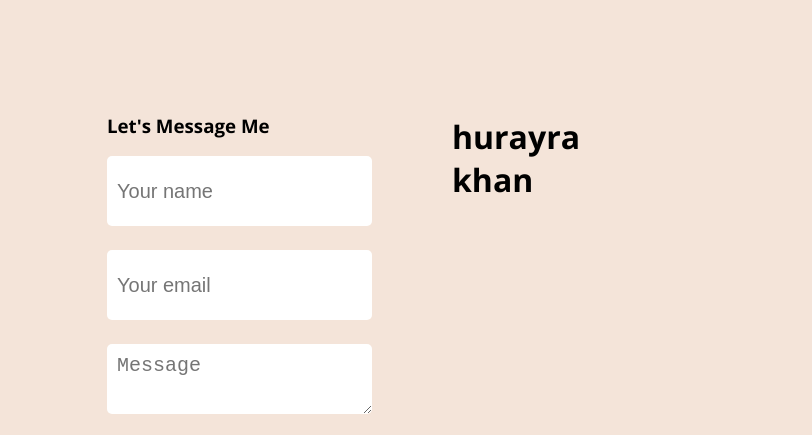
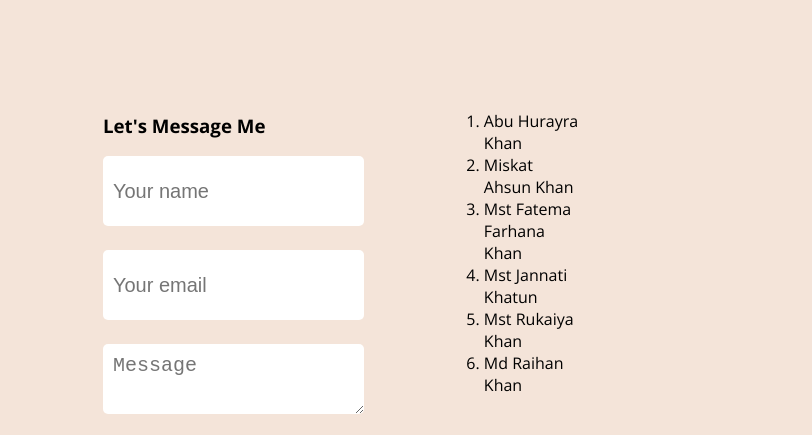
Before and after one commit to hurayrakhan/responsive-web-portfolio, a plain HTML site: page index.html in a window 1280 px wide. Shown: the part 3206-3641 px from the top of the page, 468-1280 px from the left. Drawn offline with nearby package versions, Linux system fonts and the light colour scheme.

Commit message:
added ol

```diff
--- a/index.html
+++ b/index.html
@@ -180,7 +180,14 @@
 
             </div>
             <div>
-                <h1>hurayra khan</h1>
+                <ol>
+                    <li>Abu Hurayra Khan</li>
+                    <li>Miskat Ahsun Khan</li>
+                    <li>Mst Fatema Farhana Khan</li>
+                    <li>Mst Jannati Khatun</li>
+                    <li>Mst Rukaiya Khan</li>
+                    <li>Md Raihan Khan</li>
+                </ol>
             </div>
         </div>
 
--- a/style/style.css
+++ b/style/style.css
@@ -197,3 +197,7 @@ footer textarea{
     padding-bottom: 50px;
     text-align: center;
 }
+
+
+
+/* responsive style */
```
